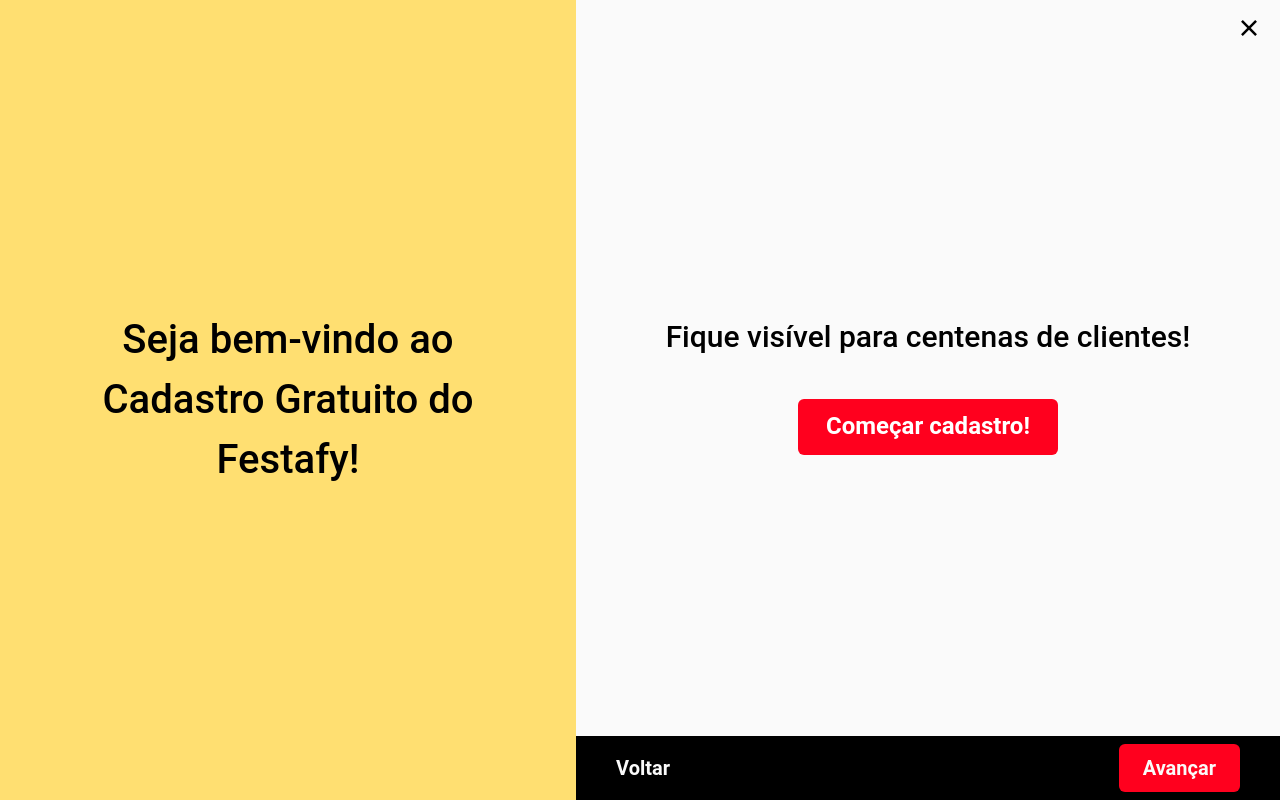
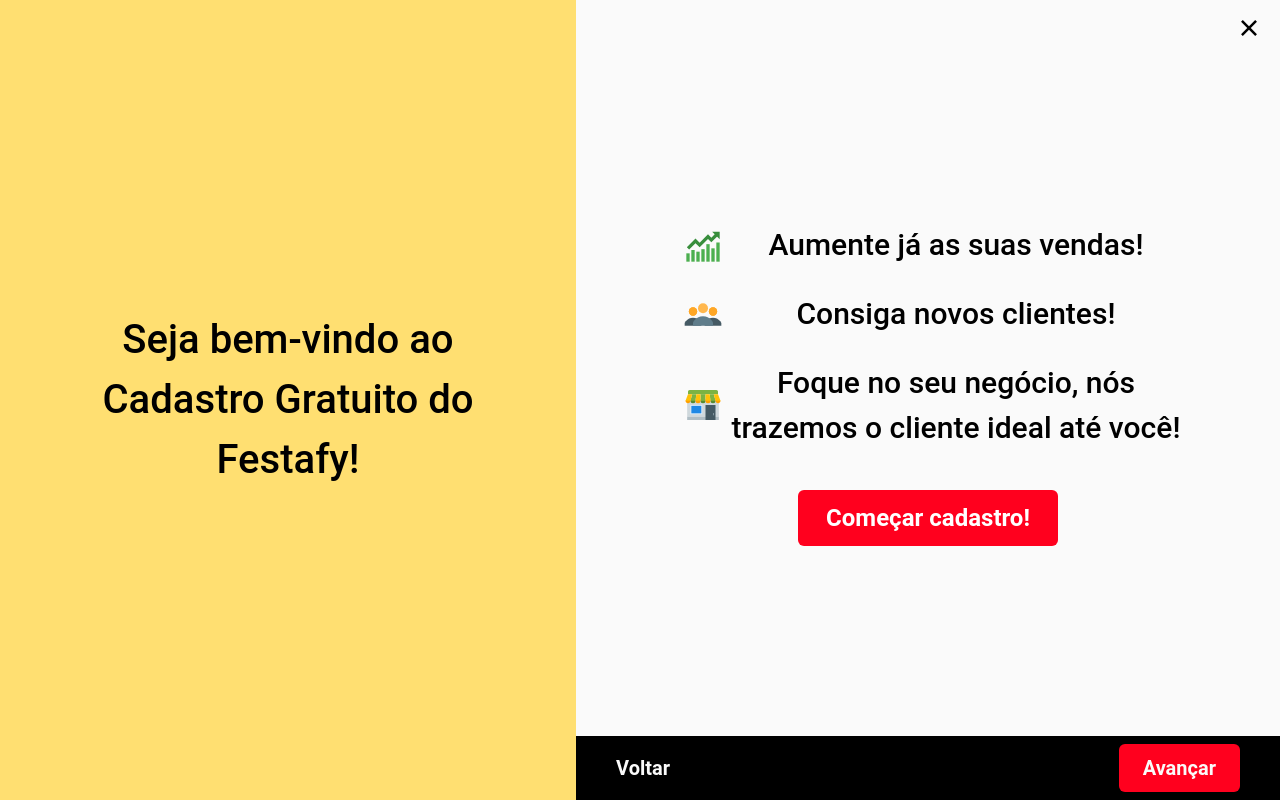
Before and after one commit to gabrielhpr/PartyPlatform, a Next.js app in the folder frontend/: page /Enterprise/Auth/register in a window 1280 px wide. Built offline with nearby package versions, Linux system fonts and the light colour scheme.

Commit message:
Changed sales text in initial page of enterprise register; Changed metrics startDate in GA in backend

```diff
--- a/frontend/pages/Enterprise/Auth/register.tsx
+++ b/frontend/pages/Enterprise/Auth/register.tsx
@@ -18,6 +18,7 @@
 import RUG, { DragArea, DropArea, Card, List } from 'react-upload-gallery';
 import { FiUpload } from "react-icons/fi";
 import { AiOutlineArrowDown } from 'react-icons/ai';
+import { FcBullish, FcShop, FcConferenceCall } from "react-icons/fc";
 
 
 interface enterpriseDataInterf {
@@ -767,27 +768,58 @@
                     style="yellow"
                 >
                     <Flex
-                        h={{base:'100%',lg:'50%'}}
+                        h={{base:'auto', lg:'auto'}}
+                        maxH={{base:'95%', lg:'85%'}}
                         direction='column'
                         alignItems='center'
-                        justifyContent='center'
-                        //mx='auto'
-                        //my='auto'
+                        justifyContent='start'
+                        overflowY='scroll'
+                        py='5'
                     >
-                        <Text
-                            fontWeight={500}
-                            fontSize={{base:25, lg:30}}
-                            textAlign='center'
+                        <Stack
+                            spacing={6}
+                            alignItems='center'
+                            //mt='auto'
+                            //justifyContent='center'
+                            w={{base:'100%', sm:'80%'}}
                         >
-                            Fique visível para centenas de clientes!
-                        </Text>
+                            {
+                                [
+                                    {text: 'Aumente já as suas vendas!', iconName: FcBullish},
+                                    {text: 'Consiga novos clientes!', iconName: FcConferenceCall},
+                                    {text: 'Foque no seu negócio, nós trazemos o cliente ideal até você!', iconName: FcShop},
+                                ].map((el, index) => {
+                                    return(
+                                        <Flex
+                                            w='90%'
+                                            alignItems='center'
+                                            justifyContent='center'
+                                        >
+                                            <Icon as={el.iconName}
+                                                mx='2'
+                                                fontSize={40}
+                                            />
+                                            <Text
+                                                w='90%'
+                                                fontWeight={500}
+                                                fontSize={{base:25, lg:30}}
+                                                textAlign='center'
+                                            >
+                                                {el.text}
+                                            </Text>
+                                        </Flex>
+                                    );
+                                })
+
+                            }
+                        </Stack>
+
                         <Button
                             mt='10'
                             bg='brand.red' color='white'
                             onClick={nextStep}
                             fontSize={24}
                             p='7'
-                            //w='60%'
                         >
                             Começar cadastro!
                         </Button>
--- a/frontend/utils/api.ts
+++ b/frontend/utils/api.ts
@@ -2,7 +2,7 @@
 
 export default axios.create({
     // TESTE
-    //baseURL: "http://localhost:5000",
+    baseURL: "http://localhost:5000",
     // PROD
-    baseURL: "https://api.festafy.com.br",
+    //baseURL: "https://api.festafy.com.br",
 });
```
Also changed, not shown: 1 other file (tests, documents, lock files or other folders).
